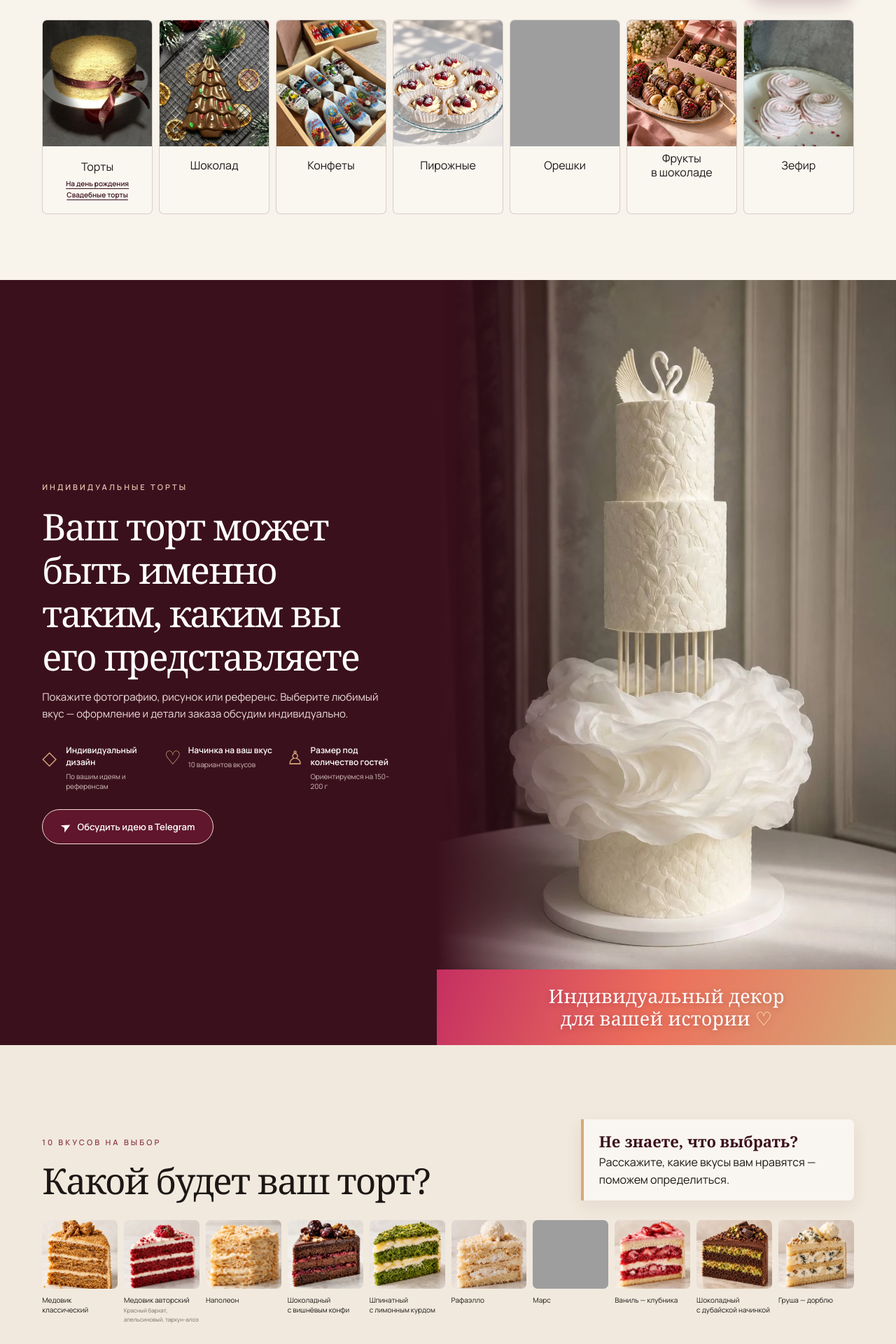
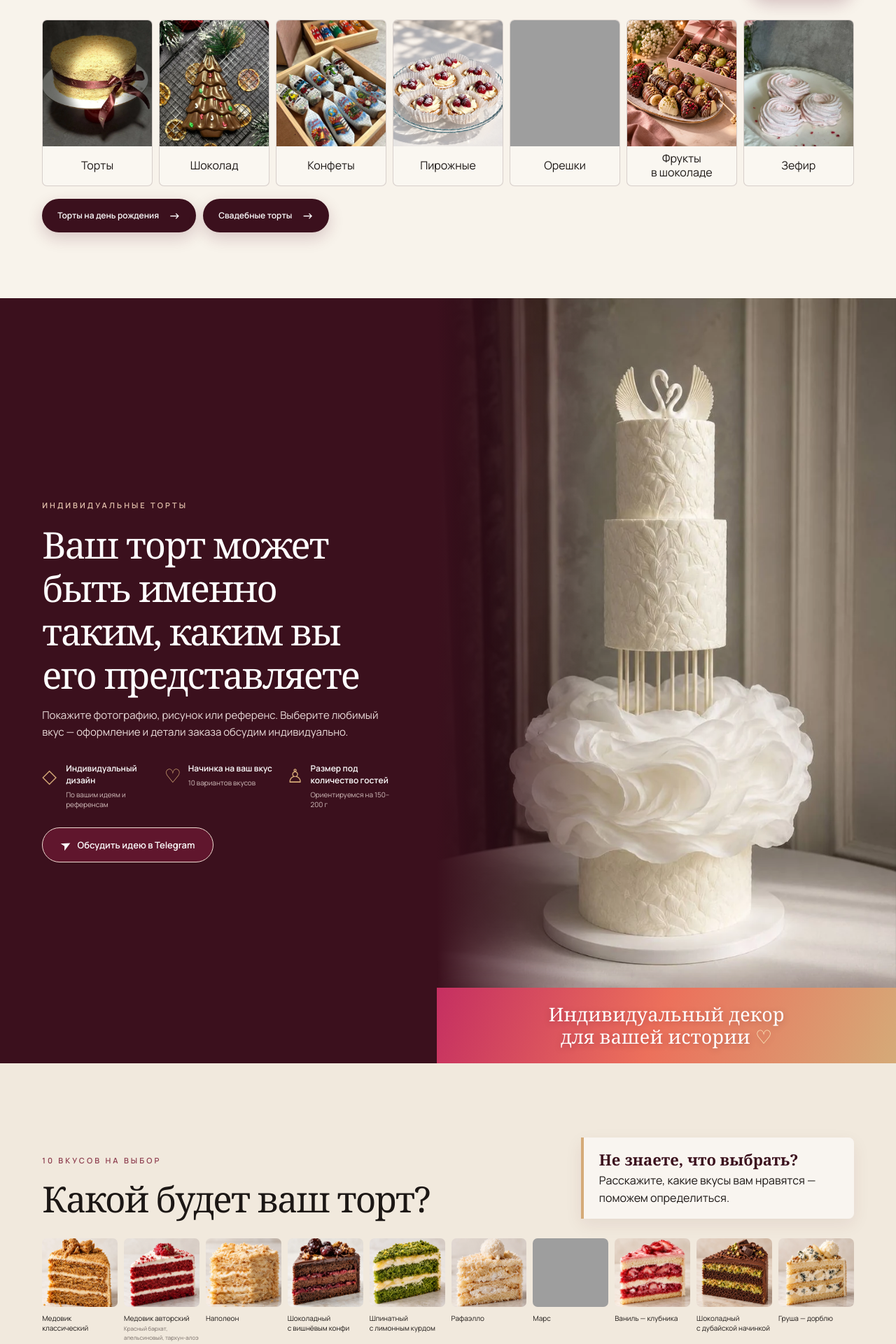
Before and after one commit to makuninalexandr35-ship-it/antonovaoksana, a WordPress theme: template antonova-theme/front-page.php in a window 1280 px wide. Shown: the part 1106-3026 px from the top of the page at 70% size. Run offline with PHP 8.4 and a stand-in for WordPress, Linux system fonts and the light colour scheme; the site name, menu and one post (Sample post) are stand-ins, and other content is empty; some libraries are stand-ins or nearby versions; some web fonts are replaced; grey boxes are pictures that could not be loaded.

Commit message:
Move cake page links below product cards

```diff
--- a/antonova-theme/front-page.php
+++ b/antonova-theme/front-page.php
@@ -27,21 +27,18 @@
       </div>
       <div class="product-grid">
         <?php foreach (antonova_get_products() as $product) : ?>
-          <?php $is_cake_product = trim(wp_strip_all_tags($product['name'])) === 'Торты'; ?>
-          <article<?php echo $is_cake_product ? ' class="product-card-cakes"' : ''; ?>>
+          <article>
             <img src="<?php echo esc_url($product['image']); ?>" alt="<?php echo esc_attr(str_replace("\n", " ", $product['name'])); ?>" loading="lazy">
             <div>
               <h3><?php echo nl2br(esc_html($product['name'])); ?></h3>
-              <?php if ($is_cake_product) : ?>
-                <nav class="product-cake-links" aria-label="Разделы тортов">
-                  <a href="<?php echo esc_url(home_url('/torty-na-den-rozhdeniya/')); ?>">На день рождения</a>
-                  <a href="<?php echo esc_url(home_url('/svadebnye-torty/')); ?>">Свадебные торты</a>
-                </nav>
-              <?php endif; ?>
             </div>
           </article>
         <?php endforeach; ?>
       </div>
+      <nav class="product-cake-buttons" aria-label="Торты на заказ">
+        <a href="<?php echo esc_url(home_url('/torty-na-den-rozhdeniya/')); ?>">Торты на день рождения <span aria-hidden="true">→</span></a>
+        <a href="<?php echo esc_url(home_url('/svadebnye-torty/')); ?>">Свадебные торты <span aria-hidden="true">→</span></a>
+      </nav>
     </section>
 
     <section class="custom-cake reveal">
--- a/antonova-theme/style.css
+++ b/antonova-theme/style.css
@@ -139,7 +139,7 @@ html,body{max-width:100%;overflow-x:hidden}
 .review-section{display:flex;align-items:center;justify-content:center;gap:28px;padding:42px max(4.7vw,24px);background:#f8f3eb;text-align:center}.review-section p{margin:0;color:var(--wine);font:clamp(23px,2.4vw,34px)/1.25 var(--serif)}.review-yandex-link{display:inline-flex;align-items:center;justify-content:center;gap:9px;min-height:48px;padding:0 22px;border:1px solid rgba(89,20,44,.42);border-radius:100px;color:var(--wine);font-size:13px;font-weight:600;white-space:nowrap}.review-yandex-link span{font-size:17px}.review-yandex-link[aria-disabled="true"]{cursor:default}@media(max-width:700px){.review-section{flex-direction:column;gap:18px;padding:38px 18px}.review-section p{max-width:330px;font-size:26px}.review-yandex-link{min-height:46px;padding:0 19px;font-size:12px}}
 
 /* Product labels and first-screen spacing. */
-.product-grid article.product-card-cakes>div{display:flex;min-height:96px;flex-direction:column;justify-content:center;gap:8px}.product-cake-links{display:grid;gap:4px}.product-cake-links a{color:var(--wine);font-size:10px;font-weight:600;line-height:1.2;text-decoration:underline;text-underline-offset:3px}.product-cake-links a:hover,.product-cake-links a:focus-visible{color:var(--wine2)}
+.product-cake-buttons{display:flex;flex-wrap:wrap;gap:10px;margin-top:18px}.product-cake-buttons a{display:inline-flex;align-items:center;justify-content:center;gap:14px;min-height:48px;padding:0 22px;border-radius:100px;background:var(--wine);color:#fff;font-size:12px;font-weight:600;box-shadow:0 8px 22px rgba(89,20,44,.2);transition:transform .2s,background .2s,box-shadow .2s}.product-cake-buttons a:hover,.product-cake-buttons a:focus-visible{background:var(--wine2);transform:translateY(-2px);box-shadow:0 12px 28px rgba(89,20,44,.28)}.product-cake-buttons span{font-size:17px}
 .product-grid article>div{min-height:56px;padding:8px 12px;display:flex;align-items:center;justify-content:center;text-align:center}.product-grid h3{text-align:center}@media(min-width:769px){.hero>.hero-content>.eyebrow{position:relative;top:18px}.hero-facts{transform:translateY(-30px)}}
 
 /* Desktop alignment refinements. */
@@ -154,3 +154,4 @@ html,body{max-width:100%;overflow-x:hidden}
 
 /* Raise only the mobile hero eyebrow beneath the header. */
 @media(max-width:700px){.hero>.hero-content>.eyebrow{transform:translateY(-72px)}}
+@media(max-width:700px){.product-cake-buttons{flex-direction:column}.product-cake-buttons a{width:100%}}
```
